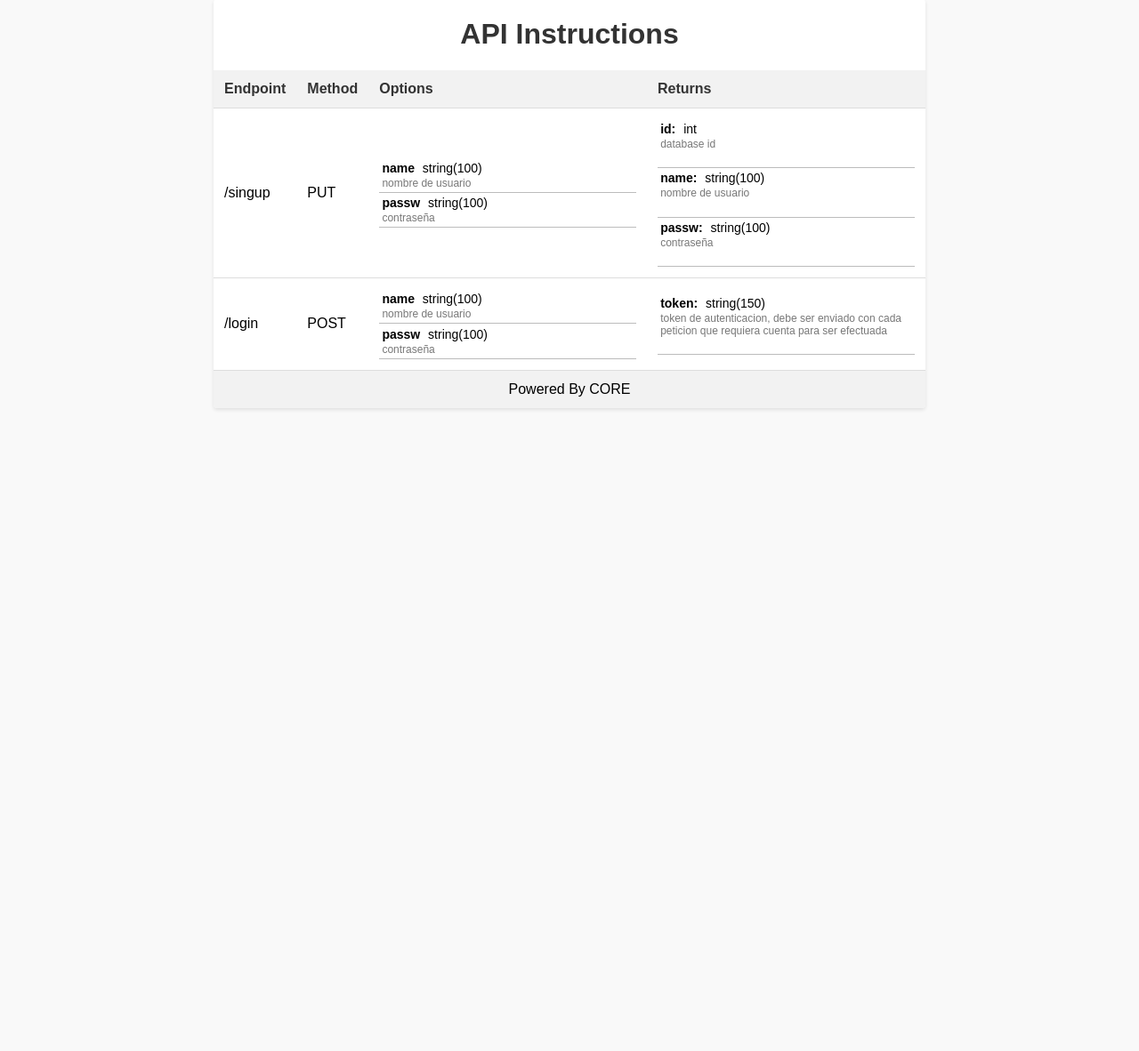
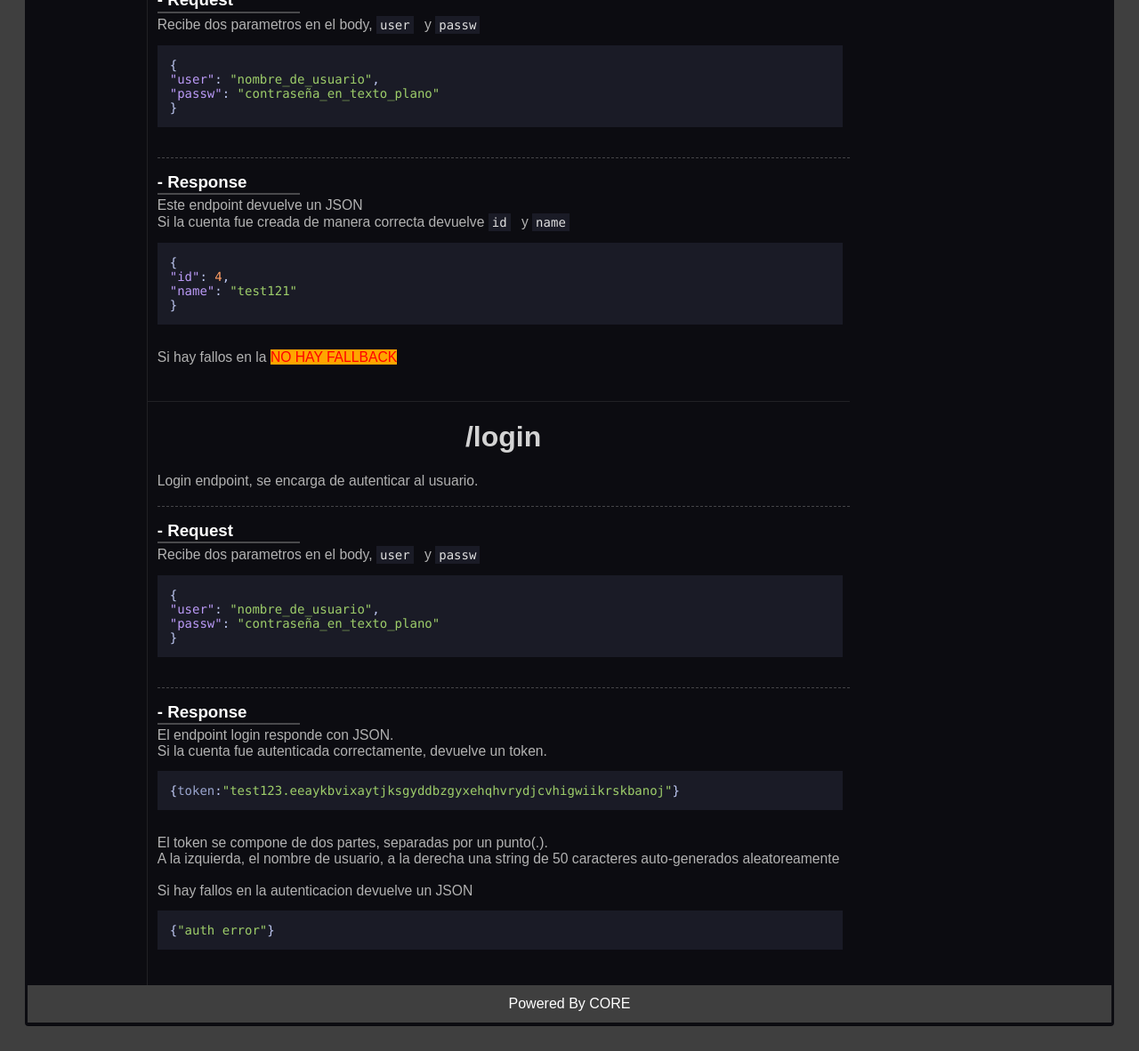
Before and after one commit to santiago-amerio/CAC_BACKEND, a Flask app: page / in a window 1280 px wide. Shown: the part 508-1690 px from the top of the page at 89% size. Before the commit the page ends 969 px from the top, so only its background shows below. Run offline with Flask 3, Linux system fonts and the light colour scheme.

Commit message:
html template changes, estructura hecha a mano, para tener mejor manejo en el diseño y display de los endpoints y sus opciones

```diff
--- a/main.py
+++ b/main.py
@@ -200,7 +200,7 @@
             db.session.commit()
             return producto_schema.jsonify(new_producto)
 
-    @needs_auth_decorator(db, User, Token, request)
+
     def update_producto(self, id):
         producto = Producto.query.get(id)
         nombre = request.json["nombre"]
--- a/templates/instructions_template.html
+++ b/templates/instructions_template.html
@@ -7,58 +7,50 @@
     <style>
         body {
             font-family: Arial, sans-serif;
-            background-color: #f9f9f9;
+            background-color: #3f3f3f;
             padding: 20px;
         }
 
         h1 {
-            color: #333;
+            color: #d3d3d3;
             text-align: center;
         }
 
-        .table-container {
-            max-width: 800px;
+        .endpoint {
+
+            padding: .5rem .2rem;
+            margin: .5rem 0rem;
+            position: sticky;
+            top: 0;
+        }
+
+        .anchor-link {
+            all: unset;
+            display: block;
+            cursor: pointer;
+            background: rgb(93, 93, 93) !important;
+            transition: background-color .2s
+        }
+
+        .anchor-link:hover {
+            background-color: rgb(69, 69, 69) !important;
+        }
+
+
+        .container {
+            color: white;
             margin: 0 auto;
-            background-color: #fff;
-            box-shadow: 0 2px 4px rgba(0, 0, 0, 0.1);
+            background-color: #0c0c11;
+
             border-radius: 4px;
             overflow: hidden;
-        }
 
-        table {
-            width: 100%;
-            border-collapse: collapse;
-        }
-
-        th {
-            background-color: #f2f2f2;
-            color: #333;
-            font-weight: bold;
-            padding: 12px;
-            text-align: left;
-            border-bottom: 1px solid #ddd;
-        }
-
-        td {
-            padding: 12px;
-            border-bottom: 1px solid #ddd;
-        }
-
-        td.options,
-        td.returns {
-            width: 40%;
-            font-size: 14px;
-        }
-
-        td.options strong,
-        td.returns strong {
-            font-weight: bold;
-            margin-right: 5px;
         }
 
         .description {
-            font-size: 12px;
-            color: #777;
+
+            font-size: .98rem;
+            color: #b2b2b2;
             margin-top: 2px;
         }
 
@@ -74,7 +66,8 @@
         }
 
         .table-footer {
-            background-color: #f2f2f2;
+            margin: 0;
+            background-color: #3f3f3f;
             padding: 12px;
             text-align: center;
         }
@@ -86,63 +79,188 @@
             flex-direction: column;
             min-width: fit-content;
         }
+
+        .content {
+            display: flex;
+            flex-direction: row;
+        }
+
+
+
+
+
+        .grid1 {
+            display: grid;
+            row-gap: 1rem;
+            column-gap: 1rem;
+            grid-auto-columns: 50px;
+            grid-template-columns: max-content 8fr;
+        }
+
+        p {
+            margin: 0
+        }
+
+        .section {
+            width: 100%;
+            border-top: 1px solid rgba(128, 128, 128, 0.175);
+            margin-top: 2.5rem;
+            margin-bottom: 2.5rem;
+            padding-left: .7rem;
+        }
+
+        #aside {
+            border-right: 1px solid rgba(128, 128, 128, 0.175);
+            position: relative;
+        }
+
+        ul {
+            list-style: none;
+            padding: 0;
+
+        }
+
+        li {
+            padding-top: 1rem;
+        }
+
+
+
+        code {
+            display: inline-block;
+            padding: 2px 4px;
+            margin-right: .5rem;
+            font-family: Consolas, Monaco, 'Courier New', monospace;
+            font-size: 14px;
+            background-color: #1a1b26;
+            color: #e0e0e0;
+
+
+        }
+
+        .pre-line {
+            white-space: pre-line;
+        }
+
+        .hljs {
+            padding: .5rem .5rem;
+        }
+
+        .half-title {
+            border-top: 1px dashed rgba(128, 128, 128, 0.49);
+            padding-top: 1rem;
+            padding-bottom: .2rem;
+            background-image: linear-gradient(rgba(128, 128, 128, 0.49), rgba(128, 128, 128, 0.572));
+            background-size: 10rem 2px;
+            background-position: bottom left;
+            background-repeat: no-repeat;
+            margin-bottom: .2rem;
+        }
     </style>
+    <link rel="stylesheet"
+        href="https://cdn.jsdelivr.net/gh/highlightjs/highlight.js@main/src/styles/tokyo-night-dark.css">
+    <script src="//cdnjs.cloudflare.com/ajax/libs/highlight.js/11.7.0/highlight.min.js"></script>
+    <script>hljs.highlightAll();</script>
 </head>
 
 <body>
-    <div class="api-logo">
-        <img src="https://i.postimg.cc/c4HyVHMy/CORE-WEB-SOLUTIOPNS.png" alt="API Logo">
-    </div>
-    <div class="table-container">
-        <h1>API Instructions</h1>
-        <table>
-            <thead>
-                <tr>
-                    <th>Endpoint</th>
-                    <th>Method</th>
-                    <th>Options</th>
-                    <th>Returns</th>
-                </tr>
-            </thead>
-            <tbody>
-                {% for endpoint, details in instructions.items() %}
-                <tr>
-                    <td>{{ endpoint }}</td>
-                    <td>{{ details.method }}</td>
-                    <td class="options">
-                        {% if details.options %}
-                        {% for option, option_details in details.options.items() %}
-                        <div class="container">
 
-                            <div><strong>{{ option }}</strong> {{ option_details.type }}</div>
-                            <span class="description">{{ option_details.description }}</span>
-                        </div>
-                        {% endfor %}
-                        {% else %}
-                        -
-                        {% endif %}
-                    </td>
-                    <td class="returns">
-                        {% if details.returns %}
-                        {% for return_value, return_details in details.returns.items() %}
-                        <div class="container">
-                            <div><strong>{{ return_value }}:</strong> {{ return_details.type }}</div>
-                            <span class="description">{{ return_details.description }}</span><br>
+    <div class="container">
+        <div class="content">
+            <div id="aside">
+                <div>
+                    <h1>enpoints</h1>
+                    <ul>
+                        <a class="anchor-link" href="#main">
+                            <li class="endpoint">/</li>
+                        </a>
+                        <a class="anchor-link" href="#singup">
+                            <li class="endpoint">/singup</li>
+                        </a>
+                        <a class="anchor-link" href="#login">
+                            <li class="endpoint">/login</li>
+                        </a>
+                    </ul>
+                </div>
+            </div>
+            <div id="sections">
+                <div id="main" class="api-logo">
+                    <img src="https://i.postimg.cc/GtQFmYGv/CORE-WEB-SOLUTIONS-w.png" alt="API Logo">
+                </div>
+                <div id="singup" class="section">
+                    <h1>/singup</h1>
 
-                        </div>
-                        {% endfor %}
-                        {% else %}
-                        -
-                        {% endif %}
-                    </td>
-                </tr>
-                {% endfor %}
-            </tbody>
-        </table>
-        <div class="table-footer">
-            Powered By CORE
+                    <p class="description">
+                        Singup endpoint, se encarga de registrar una nueva cuenta.<br>
+                    </p>
+
+                    <h3 class="half-title">- Request</h3>
+                    <p class="description">
+                        Recibe dos parametros en el body,
+                        <code>user</code> y <code>passw</code>
+                    </p>
+                    <pre class="language-json pre-line">
+                        <code >{
+                                "user": "nombre_de_usuario",
+                                "passw": "contraseña_en_texto_plano"
+                                }</code>
+                        </pre>
+                    <h3 class="half-title">- Response</h3>
+                    <p class="description">Este endpoint devuelve un JSON <br>
+                        Si la cuenta fue creada de manera correcta devuelve <code>id</code> y <code>name</code>
+                    </p>
+                    <pre class="language-json pre-line">
+                    <code >{
+                            "id": 4,
+                            "name": "test121"
+                            }</code>
+                    </pre>
+                    <p class="description">Si hay fallos en la <span style="color:red;background-color:orange;">NO HAY
+                            FALLBACK</span></p>
+                </div>
+                <div id="login" class="section">
+                    <h1>/login</h1>
+
+                    <p class="description">
+                        Login endpoint, se encarga de autenticar al usuario.
+                    </p>
+                    <h3 class="half-title">- Request</h3>
+                    <p class="description">
+                        Recibe dos parametros en el body,
+                        <code>user</code> y <code>passw</code>
+                    </p>
+                    <pre class="language-json pre-line">
+                        <code >{
+                                "user": "nombre_de_usuario",
+                                "passw": "contraseña_en_texto_plano"
+                                }</code>
+                    </pre>
+                    <h3 class="half-title">- Response</h3>
+                    <p class="description">El endpoint login responde con JSON.<br>
+                        Si la cuenta fue autenticada correctamente, devuelve un token.
+                    </p>
+                    <pre class="language-json pre-line">
+                        <code >{token:"test123.eeaykbvixaytjksgyddbzgyxehqhvrydjcvhigwiikrskbanoj"}</code>
+                    </pre>
+                    <p class="description">
+                        El token se compone de dos partes, separadas por un punto(.).<br>
+                        A la izquierda, el nombre de usuario, a la derecha una string de 50 caracteres auto-generados
+                        aleatoreamente<br><br>
+                        Si hay fallos en la autenticacion devuelve un JSON
+                    <pre class="language-json"><code>{"auth error"}</code></pre>
+                    </p>
+                </div>
+
+
+            </div>
+        </div>
+        <div>
+            <p class="table-footer">
+                Powered By CORE </p>
         </div>
     </div>
+
+
 </body>
 
 </html>
```
